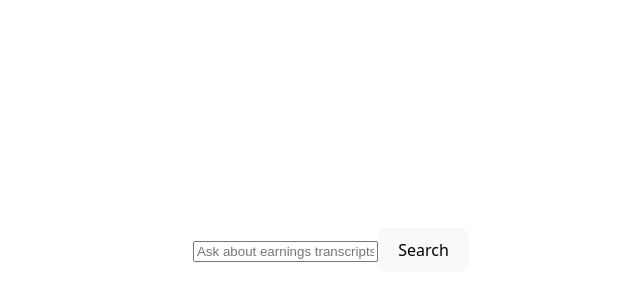
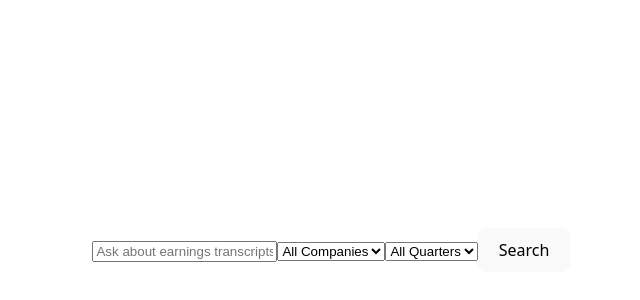
Before and after one commit to erikanstine/needle-semantic-search, a React (Vite) app in the folder frontend/: page / in a window 1280 px wide. Shown: the part 150-450 px from the top of the page, without its empty margins (309-949 px from the left). Built offline with nearby package versions, Linux system fonts and the light colour scheme.

Commit message:
add query filtering to FE

```diff
--- a/frontend/src/App.jsx
+++ b/frontend/src/App.jsx
@@ -5,10 +5,18 @@ import axios from 'axios'
 function App() {
   const [query, setQuery] = useState('')
   const [results, setResults] = useState([])
+  const [company, setCompany] = useState('')
+  const [quarter, setQuarter] = useState('')
 
   const handleSearch = async (e) => {
     e.preventDefault()
-    const response = await axios.get(`http://localhost:8000/search?q=${query}`)
+    const response = await axios.post(`http://localhost:8000/search`, {
+      query: query,
+      filters: {
+        ...(company && { company }),
+        ...(quarter && { quarter }),
+      }
+    })
     setResults(response.data.results)
   }
 
@@ -21,10 +29,27 @@ function App() {
           value={query}
           onChange={(e) => setQuery(e.target.value)}
           className='border rounded px-4 py-2 w-full'
-          />
-          <button type="submit" className="mt-2 bg-blue-500 text-white rounded px-4 py-2">
-            Search
-          </button>
+        />
+        <select value={company} onChange={e => setCompany(e.target.value)}>
+          <option value="">All Companies</option>
+          <option value="Apple">Apple</option>
+          <option value="Microsoft">Microsoft</option>
+          <option value="Netflix">Netflix</option>
+          <option value="NVIDIA">NVIDIA</option>
+          <option value="Tesla">Tesla</option>
+        </select>
+        <select value={quarter} onChange={e => setQuarter(e.target.value)}>
+          <option value="">All Quarters</option>
+          <option value="Q2 2025">Q2 2025</option>
+          <option value="Q1 2025">Q1 2025</option>
+          <option value="Q4 2024">Q4 2024</option>
+          <option value="Q3 2024">Q3 2024</option>
+          <option value="Q2 2024">Q2 2024</option>
+          <option value="Q1 2024">Q1 2024</option>
+        </select>
+        <button type="submit" className="mt-2 bg-blue-500 text-white rounded px-4 py-2">
+          Search
+        </button>
       </form>
 
       <div className='mt-4'>
@@ -32,8 +57,8 @@ function App() {
           <div key={idx} className='border-b py-2'>
             <h3 className='font-semibold'>{result.metadata.company} (Q{result.metadata.quarter}Y{result.metadata.year})</h3>
             <p className='text-gray-700'>{result.metadata.snippet}</p>
-            <a href={result.url} target="_blank" className='text-blue-600 underline'>
-              View  Transcript
+            <a href={result.metadata.url} target="_blank" className='text-blue-600 underline'>
+              View Transcript
             </a>
           </div>
         ))}
```
